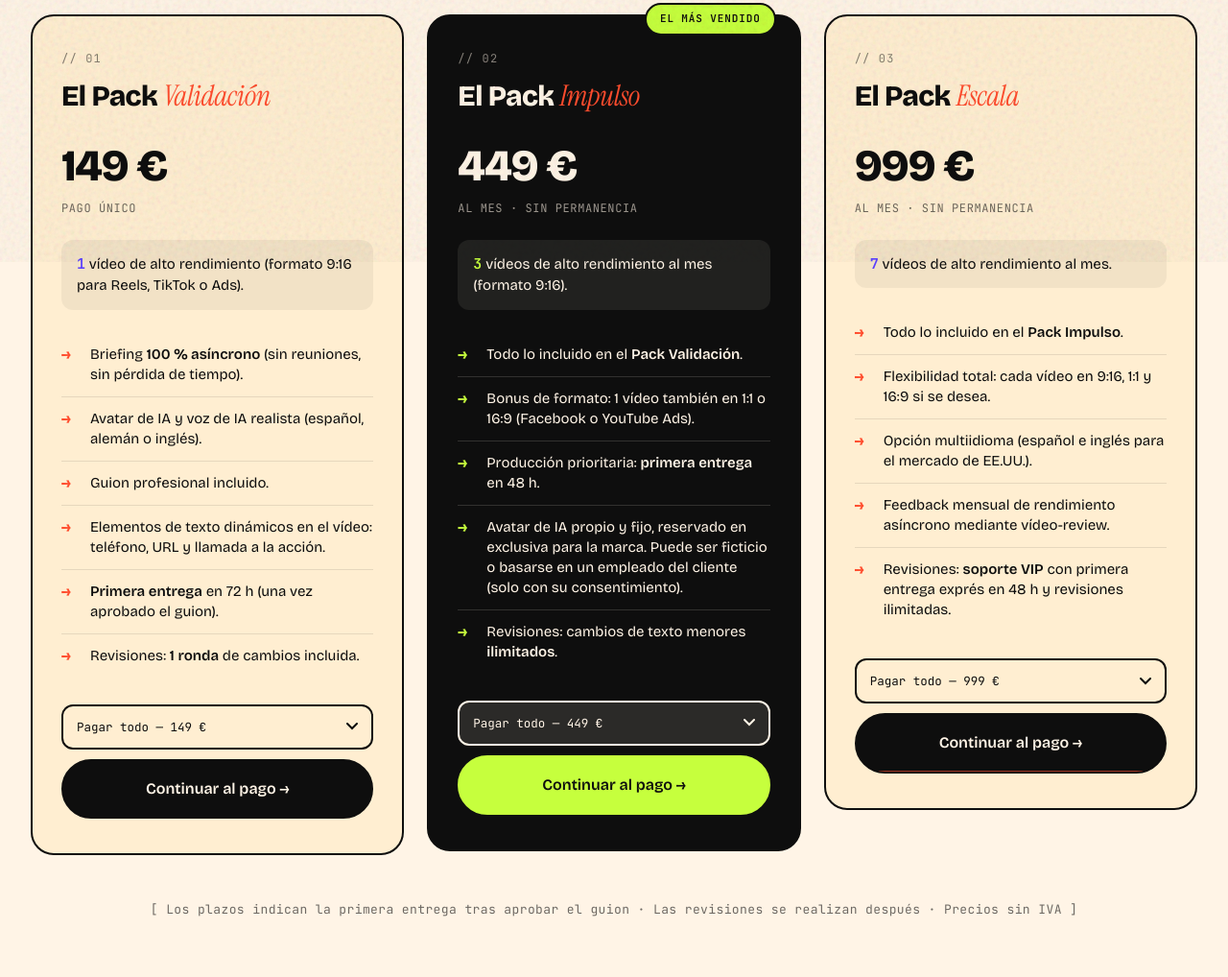
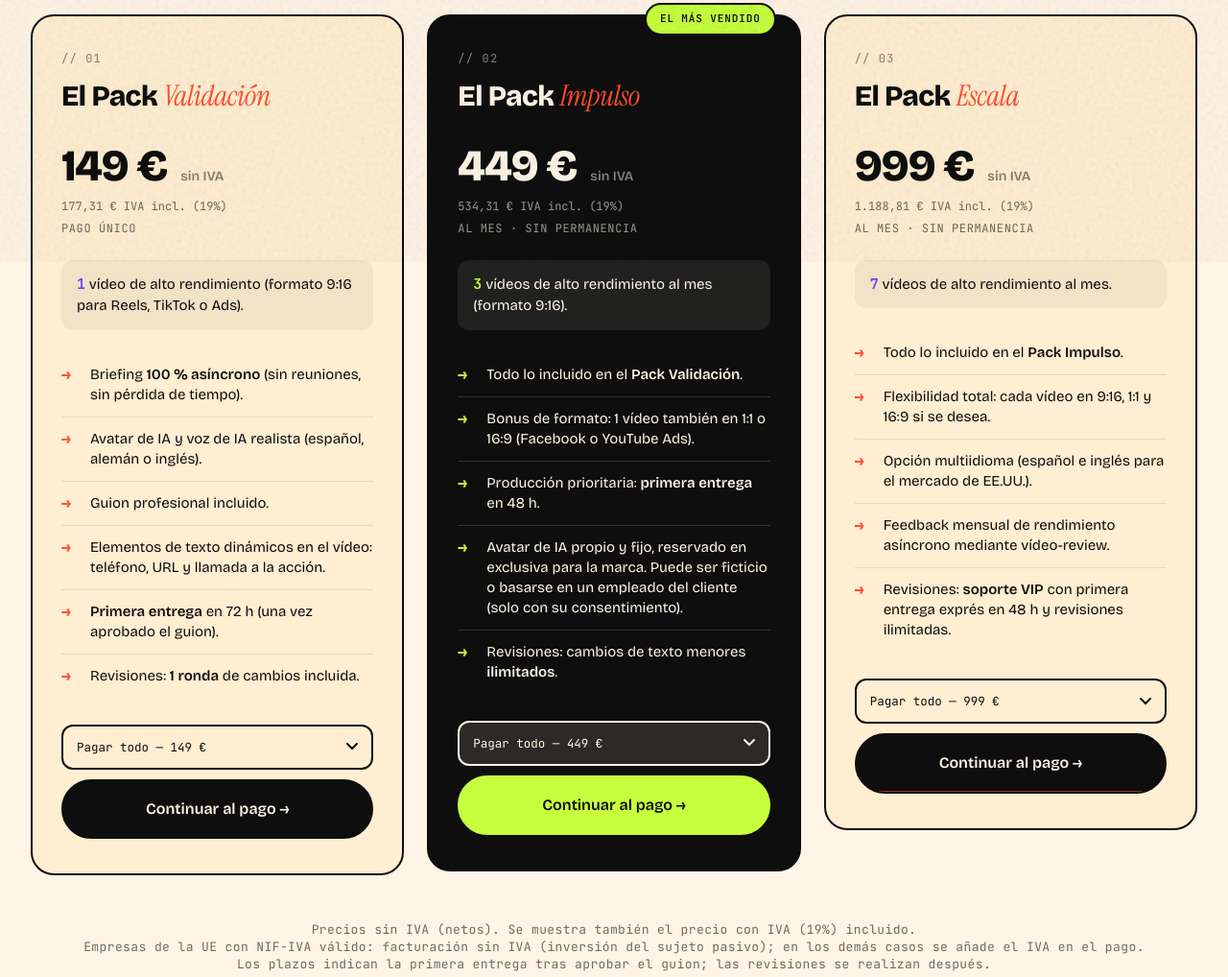
Before and after one commit to Franciscogalera/vidia, a website: page packs.html in a window 1280 px wide. Shown: the part 527-1545 px from the top of the page at 96% size. Drawn offline with nearby package versions, Linux system fonts and the light colour scheme.

Commit message:
Packs: Netto- und Bruttopreis (inkl. IVA) ausgewiesen + B2B/Reverse-Charge-Hinweis (PAngV)

```diff
--- a/packs.html
+++ b/packs.html
@@ -232,6 +232,19 @@
     letter-spacing: -0.03em;
     margin: 18px 0 4px;
   }
+  .plan-price .net {
+    font-size: 14px;
+    font-weight: 600;
+    letter-spacing: 0;
+    opacity: 0.5;
+    margin-left: 6px;
+  }
+  .price-gross {
+    font-family: 'JetBrains Mono', monospace;
+    font-size: 12px;
+    opacity: 0.6;
+    margin: -2px 0 6px;
+  }
   .plan-cycle {
     font-family: 'JetBrains Mono', monospace;
     font-size: 12px;
@@ -438,7 +451,8 @@
     <div class="plan reveal">
       <div class="plan-num">// 01</div>
       <div class="plan-name">El Pack <em>Validación</em></div>
-      <div class="plan-price">149 €</div>
+      <div class="plan-price">149 € <span class="net">sin IVA</span></div>
+      <div class="price-gross">177,31 € IVA incl. (19%)</div>
       <div class="plan-cycle">Pago único</div>
       <div class="plan-content">
         <span class="plan-content-num">1</span> vídeo de alto rendimiento (formato 9:16 para Reels, TikTok o Ads).
@@ -466,7 +480,8 @@
       <div class="badge">El más vendido</div>
       <div class="plan-num">// 02</div>
       <div class="plan-name">El Pack <em>Impulso</em></div>
-      <div class="plan-price">449 €</div>
+      <div class="plan-price">449 € <span class="net">sin IVA</span></div>
+      <div class="price-gross">534,31 € IVA incl. (19%)</div>
       <div class="plan-cycle">Al mes · sin permanencia</div>
       <div class="plan-content">
         <span class="plan-content-num">3</span> vídeos de alto rendimiento al mes (formato 9:16).
@@ -492,7 +507,8 @@
     <div class="plan reveal">
       <div class="plan-num">// 03</div>
       <div class="plan-name">El Pack <em>Escala</em></div>
-      <div class="plan-price">999 €</div>
+      <div class="plan-price">999 € <span class="net">sin IVA</span></div>
+      <div class="price-gross">1.188,81 € IVA incl. (19%)</div>
       <div class="plan-cycle">Al mes · sin permanencia</div>
       <div class="plan-content">
         <span class="plan-content-num">7</span> vídeos de alto rendimiento al mes.
@@ -517,7 +533,9 @@
   </div>
 
   <p class="pricing-note">
-    [ Los plazos indican la primera entrega tras aprobar el guion · Las revisiones se realizan después · Precios sin IVA ]
+    Precios sin IVA (netos). Se muestra también el precio con IVA (19%) incluido.<br>
+    Empresas de la UE con NIF-IVA válido: facturación sin IVA (inversión del sujeto pasivo); en los demás casos se añade el IVA en el pago.<br>
+    Los plazos indican la primera entrega tras aprobar el guion; las revisiones se realizan después.
   </p>
 </section>
 
```
